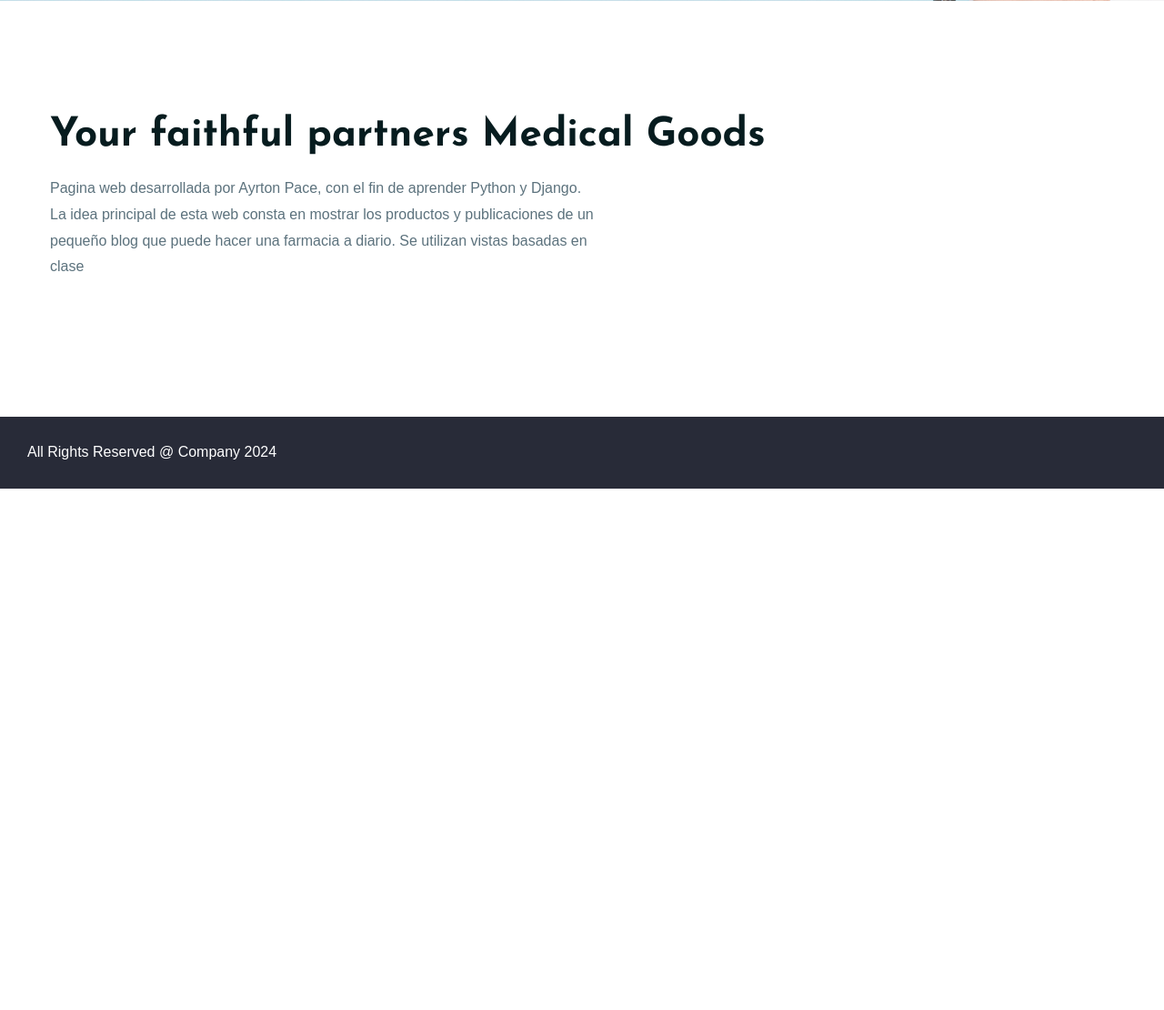
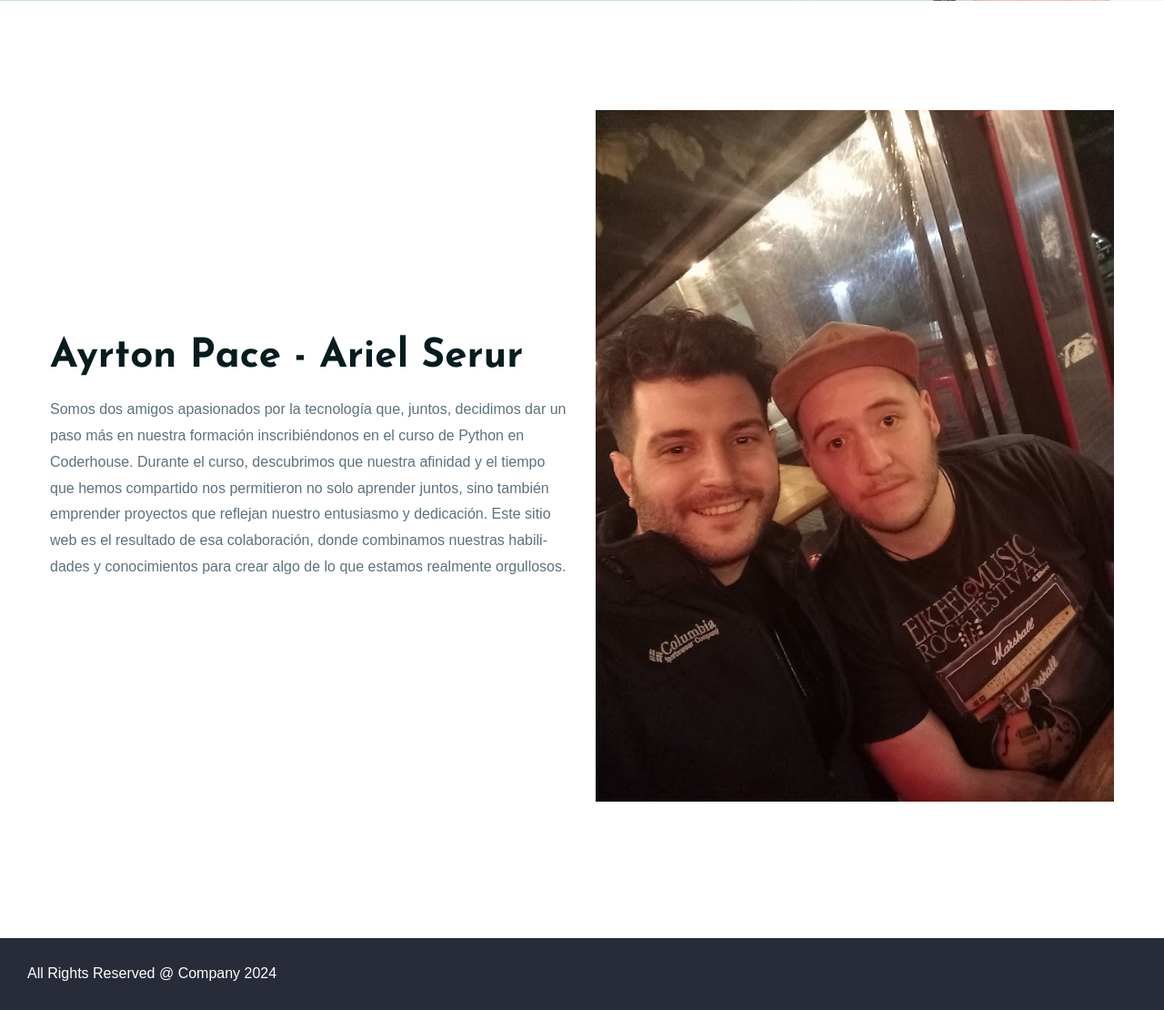
Before and after one commit to ayr77on/Proyecto-final-Django-AyrtonPace-ArielSerur, a Django app: page /about/ in a window 1280 px wide. Shown: the part 441-1551 px from the top of the page at 91% size. Before the commit the page ends 978 px from the top, so only its background shows below. Run offline with Django 5.2, Linux system fonts and the light colour scheme; some libraries are stand-ins or nearby versions.

Commit message:
Detalles about

```diff
--- a/Vicodin/templates/Vicodin/nosotros.html
+++ b/Vicodin/templates/Vicodin/nosotros.html
@@ -34,16 +34,25 @@
 <div class="ltn__about-us-area pt-25--- pb-120 ">
     <div class="container">
         <div class="row">
-            <div class="col-lg-12 align-self-center">
+            <div class="col-lg-6 align-self-center">
                 <div class="about-us-info-wrap">
                     <div class="section-title-area ltn__section-title-2--- mb-30">
                         <h6 class="section-subtitle section-subtitle-2 ltn__secondary-color d-none">Sobre nosotros</h6>
-                        <h1 class="section-title">Your faithful partners Medical Goods</h1>
+                        <h1 class="section-title">Ayrton Pace - Ariel Serur</h1>
                         <p>
-                            Pagina web desarrollada por Ayrton Pace, con el fin de aprender Python y Django.
-                            La idea principal de esta web consta en mostrar los productos y publicaciones de un pequeño blog que puede hacer una farmacia a diario.
-                            Se utilizan vistas basadas en clase
+                            Somos dos amigos apasionados por la tecnología que, juntos, decidimos dar un paso más en nuestra formación
+                            inscribiéndonos en el curso de Python en Coderhouse. Durante el curso, descubrimos que nuestra afinidad y el tiempo que
+                            hemos compartido nos permitieron no solo aprender juntos, sino también emprender proyectos que reflejan nuestro
+                            entusiasmo y dedicación. Este sitio web es el resultado de esa colaboración, donde combinamos nuestras habilidades y
+                            conocimientos para crear algo de lo que estamos realmente orgullosos.
                         </p>
+                    </div>
+                </div>
+            </div>
+            <div class="col-lg-6 align-self-center">
+                <div class="about-us-info-wrap">
+                    <div class="section-title-area ltn__section-title-2--- mb-30">
+                        <img src="{% static 'Vicodin/assets/img/creators.jpeg' %}" alt="">
                     </div>
                 </div>
             </div>
--- a/Vicodin/templates/Vicodin/vbc/producto_list.html
+++ b/Vicodin/templates/Vicodin/vbc/producto_list.html
@@ -25,7 +25,7 @@
                                                     {% if producto.image %}
                                                     <img src="{{ producto.image.url }}" alt="{{ producto.name }}">
                                                     {% else %}
-                                                    <img src="{% static 'Vicodin/assets/img/product/12.png' %}" alt="No hay imagen disponible">
+                                                    <img src="{% static 'Vicodin/assets/img/no-image.jpg' %}" alt="No hay imagen disponible">
                                                     {% endif %}
                                             <div class="product-hover-action">
                                                 <ul>
```
Also changed, not shown: Vicodin/templates/Vicodin/productos_busqueda_resultados.html (+12 -23 lines), Vicodin/templates/Vicodin/vbc/producto_detail.html (+20 -9 lines), Vicodin/static/Vicodin/assets/img/creators.jpeg (added), Vicodin/static/Vicodin/assets/img/nophoto.jpg (added), db.sqlite3, media/imagenes/test.png (added), media/imagenes/test2.png (added).
